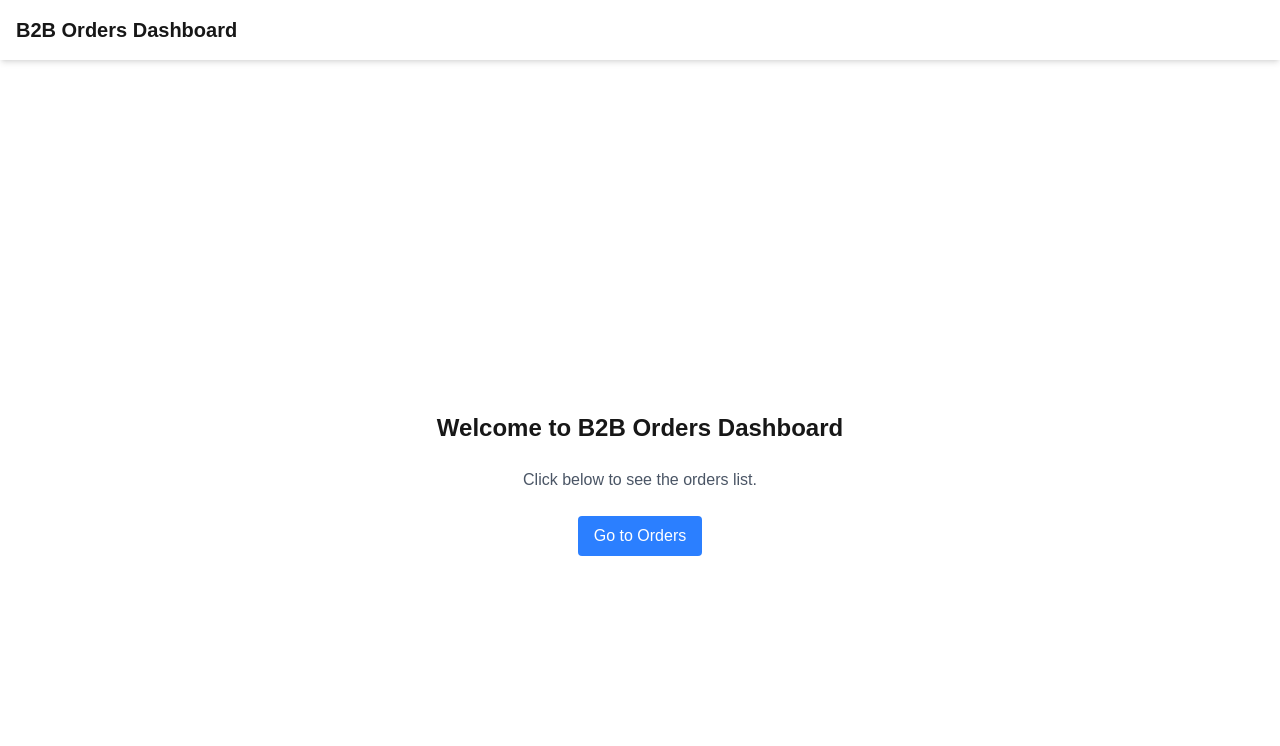
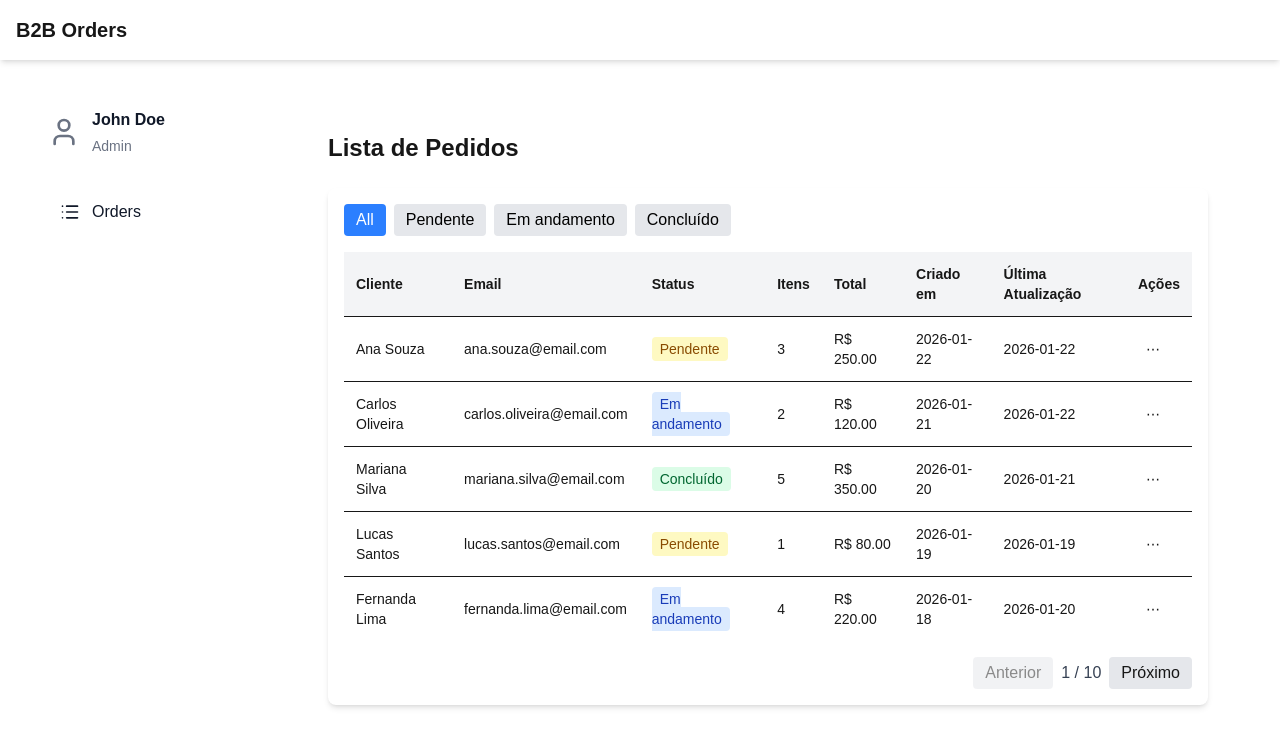
Before and after one commit to diegorosa-x/react-b2b-orders-dashboard, a Next.js app: page / in a window 1280 px wide. Shown: the top 746 px of the page. Built offline with nearby package versions, Linux system fonts and the light colour scheme.

Commit message:
feat: add responsive sidebar with user info and navigation

```diff
--- a/app/layout.tsx
+++ b/app/layout.tsx
@@ -16,7 +16,7 @@ export default function RootLayout({ children }: { children: React.ReactNode })
     <html lang="en">
       <body className={`${geistSans.variable} ${geistMono.variable} antialiased bg-zinc-50 dark:bg-black text-black dark:text-white`}>
         <header className="p-4 bg-white dark:bg-zinc-900 shadow-md">
-          <h1 className="text-xl font-bold">B2B Orders Dashboard</h1>
+          <h1 className="text-xl font-bold">B2B Orders</h1>
         </header>
         <main className="p-6 min-h-screen">{children}</main>
       </body>
--- a/app/orders/page.tsx
+++ b/app/orders/page.tsx
@@ -16,7 +16,7 @@ export default function OrdersPage() {
 
   return (
     <div className="max-w-6xl mx-auto p-6">
-      <h1 className="text-2xl font-bold mb-6">Orders Dashboard</h1>
+      <h1 className="text-2xl font-bold mb-6">Lista de Pedidos</h1>
       <OrdersTable orders={orders} updateStatus={updateStatus} />
     </div>
   );
--- a/app/page.tsx
+++ b/app/page.tsx
@@ -1,18 +1,16 @@
-import Link from "next/link";
+'use client';
+
+import { Sidebar } from '@/components/Sidebar/Sidebar';
+import OrdersPage from './orders/page';
+import { sidebarItems } from '@/components/Sidebar/sidebarItems';
 
 export default function HomePage() {
   return (
-    <div className="flex flex-col items-center justify-center h-screen gap-6">
-      <h2 className="text-2xl font-semibold">Welcome to B2B Orders Dashboard</h2>
-      <p className="text-gray-600 dark:text-gray-300">
-        Click below to see the orders list.
-      </p>
-      <Link
-        href="/orders"
-        className="px-4 py-2 bg-blue-500 text-white rounded hover:bg-blue-600"
-      >
-        Go to Orders
-      </Link>
+    <div className="flex">
+      <Sidebar items={sidebarItems} />
+      <main className="flex-1 p-6">
+        <OrdersPage />
+      </main>
     </div>
   );
 }
--- /dev/null
+++ b/components/Sidebar/Sidebar.tsx
@@ -0,0 +1,76 @@
+'use client';
+
+import React, { useState } from 'react';
+import Link from 'next/link';
+import { usePathname } from 'next/navigation';
+import { SidebarItem } from './sidebarItems';
+import { User } from 'lucide-react';
+
+type SidebarProps = {
+  items: SidebarItem[];
+};
+
+export const Sidebar = ({ items }: SidebarProps) => {
+  const [open, setOpen] = useState(false);
+  const pathname = usePathname();
+
+  return (
+    <>
+      <button
+        className="p-2 md:hidden fixed top-4 left-4 z-30 bg-white dark:bg-zinc-900 rounded shadow-md"
+        onClick={() => setOpen((prev) => !prev)}
+      >
+        ☰
+      </button>
+
+      {open && (
+        <div
+          className="fixed inset-0 bg-black/50 z-20 md:hidden"
+          onClick={() => setOpen(false)}
+        />
+      )}
+
+      <aside
+        className={`
+          fixed top-0 left-0 h-screen w-64 bg-white dark:bg-zinc-900 shadow-md
+          transform ${open ? 'translate-x-0' : '-translate-x-full'}
+          transition-transform duration-300 ease-in-out
+          md:translate-x-0 md:static md:shadow-none z-30
+        `}
+      >
+        <div className="p-6 flex flex-col h-full">
+            <div className="flex flex-col items-start mb-8">
+                <div className="flex items-center gap-3 mb-1">
+                    <User className="w-8 h-8 text-gray-500 dark:text-gray-300" />
+                    <div className="flex flex-col gap-1">
+                        <span className="font-bold text-gray-900 dark:text-white">John Doe</span>
+                        <span className="text-sm text-gray-500 dark:text-gray-400">Admin</span>
+                    </div>
+                </div>
+            </div>
+
+          <nav className="flex flex-col gap-2 flex-1 overflow-y-auto">
+            {items.map((item) => {
+              const Icon = item.icon;
+              const isActive = pathname === item.href;
+              return (
+                <Link
+                  key={item.href}
+                  href={item.href}
+                  className={`
+                    flex items-center gap-3 px-3 py-2 rounded
+                    ${isActive ? 'bg-blue-500 text-white' : 'text-gray-900 dark:text-white hover:bg-gray-100 dark:hover:bg-zinc-700'}
+                  `}
+                  onClick={() => setOpen(false)}
+                >
+                  {Icon && <Icon className="w-5 h-5" />}
+                  {item.label}
+                </Link>
+              );
+            })}
+          </nav>
+        </div>
+      </aside>
+    </>
+  );
+};
--- /dev/null
+++ b/components/Sidebar/sidebarItems.ts
@@ -0,0 +1,11 @@
+import { LucideIcon, List } from 'lucide-react';
+
+export type SidebarItem = {
+  label: string;
+  href: string;
+  icon?: LucideIcon;
+};
+
+export const sidebarItems = [
+  { label: 'Orders', href: '/orders', icon: List },
+];
--- a/package.json
+++ b/package.json
@@ -9,6 +9,7 @@
     "lint": "eslint"
   },
   "dependencies": {
+    "lucide-react": "^0.562.0",
     "next": "16.1.4",
     "react": "19.2.3",
     "react-dom": "19.2.3",
```
Also changed, not shown: 1 other file (tests, documents, lock files or other folders).
